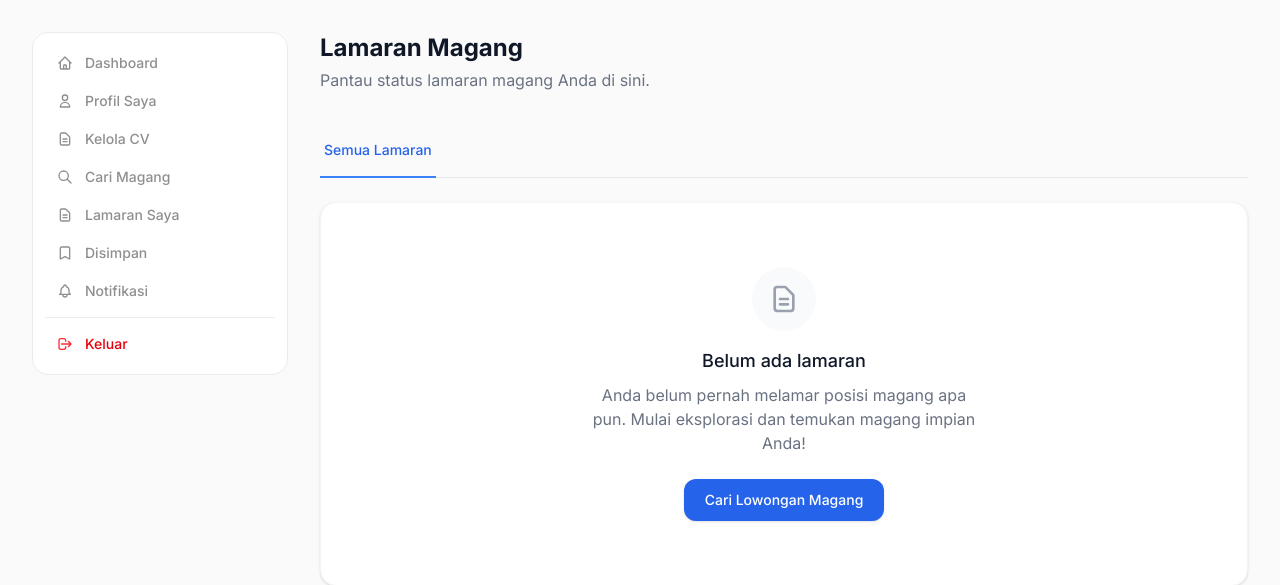
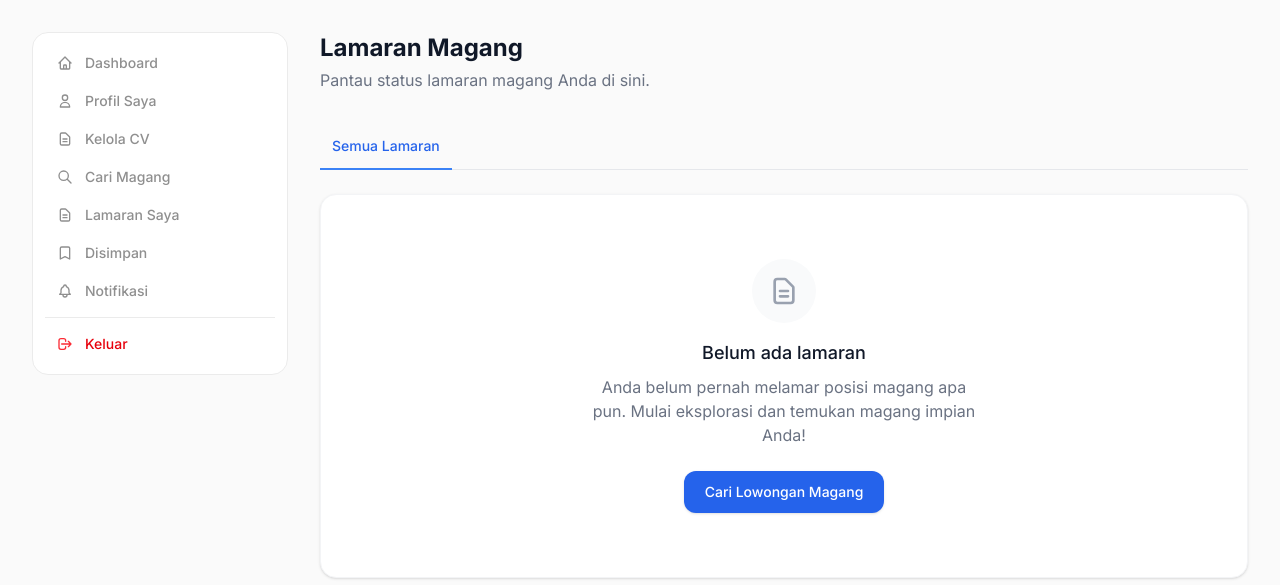
Before and after one commit to prabu-bima/intern-link, a Python web app: template app/templates/student/applications.html in a window 1280 px wide. Shown: the part 65-650 px from the top of the page. Run offline with Jinja, Linux system fonts and the light colour scheme; the template is opened without the code that fills it, so the values that code supplies are empty; style sheets or scripts are compiled from the project's sources; some libraries are stand-ins or nearby versions.

Commit message:
fix: delete overflow x auto, whitespace nowrap

```diff
--- a/app/templates/student/applications.html
+++ b/app/templates/student/applications.html
@@ -13,14 +13,14 @@
 
 <!-- Tabs/Filters -->
 <div class="mb-6 border-b border-gray-200">
-    <nav class="-mb-px flex space-x-6 overflow-x-auto" aria-label="Tabs">
+    <nav class="-mb-px flex flex-wrap gap-x-1" aria-label="Tabs">
         <a href="{{ url_for('student.applications') }}"
-           class="whitespace-nowrap py-4 px-1 border-b-2 font-medium text-sm transition-colors {% if not current_status %}border-primary-500 text-primary-600{% else %}border-transparent text-gray-500 hover:text-gray-700 hover:border-gray-300{% endif %}">
+           class="inline-flex items-center gap-1.5 py-3 px-3 border-b-2 font-medium text-sm transition-colors {% if not current_status %}border-primary-500 text-primary-600{% else %}border-transparent text-gray-500 hover:text-gray-700 hover:border-gray-300{% endif %}">
             Semua Lamaran
         </a>
         {% for status in statuses %}
         <a href="{{ url_for('student.applications', status=status.status_code) }}"
-           class="whitespace-nowrap py-4 px-1 border-b-2 font-medium text-sm transition-colors {% if current_status == status.status_code %}border-primary-500 text-primary-600{% else %}border-transparent text-gray-500 hover:text-gray-700 hover:border-gray-300{% endif %}">
+           class="inline-flex items-center gap-1.5 py-3 px-3 border-b-2 font-medium text-sm transition-colors {% if current_status == status.status_code %}border-primary-500 text-primary-600{% else %}border-transparent text-gray-500 hover:text-gray-700 hover:border-gray-300{% endif %}">
             {{ status.status_name }}
         </a>
         {% endfor %}
```
Also changed, not shown: app/templates/company/applicants.html (+5 -6 lines), app/templates/company/interviews.html (+5 -5 lines).
